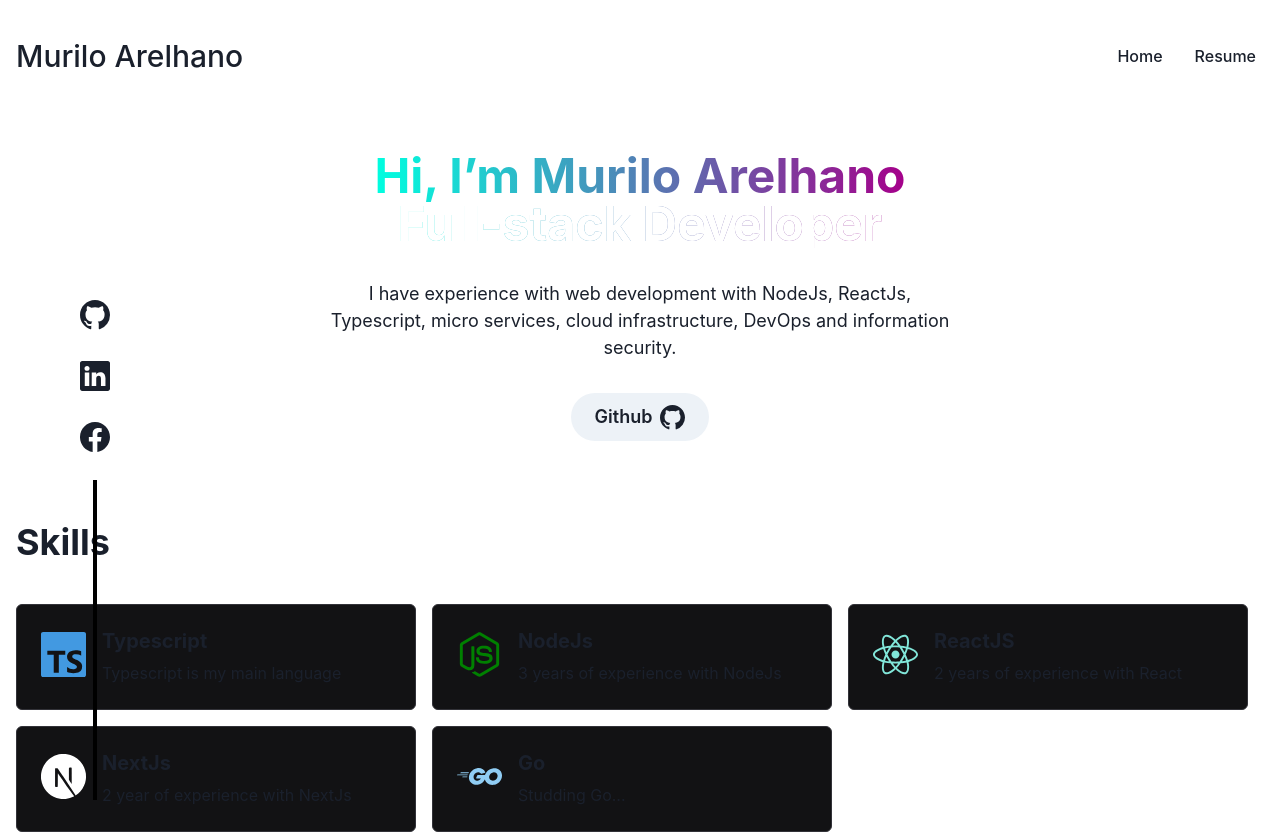
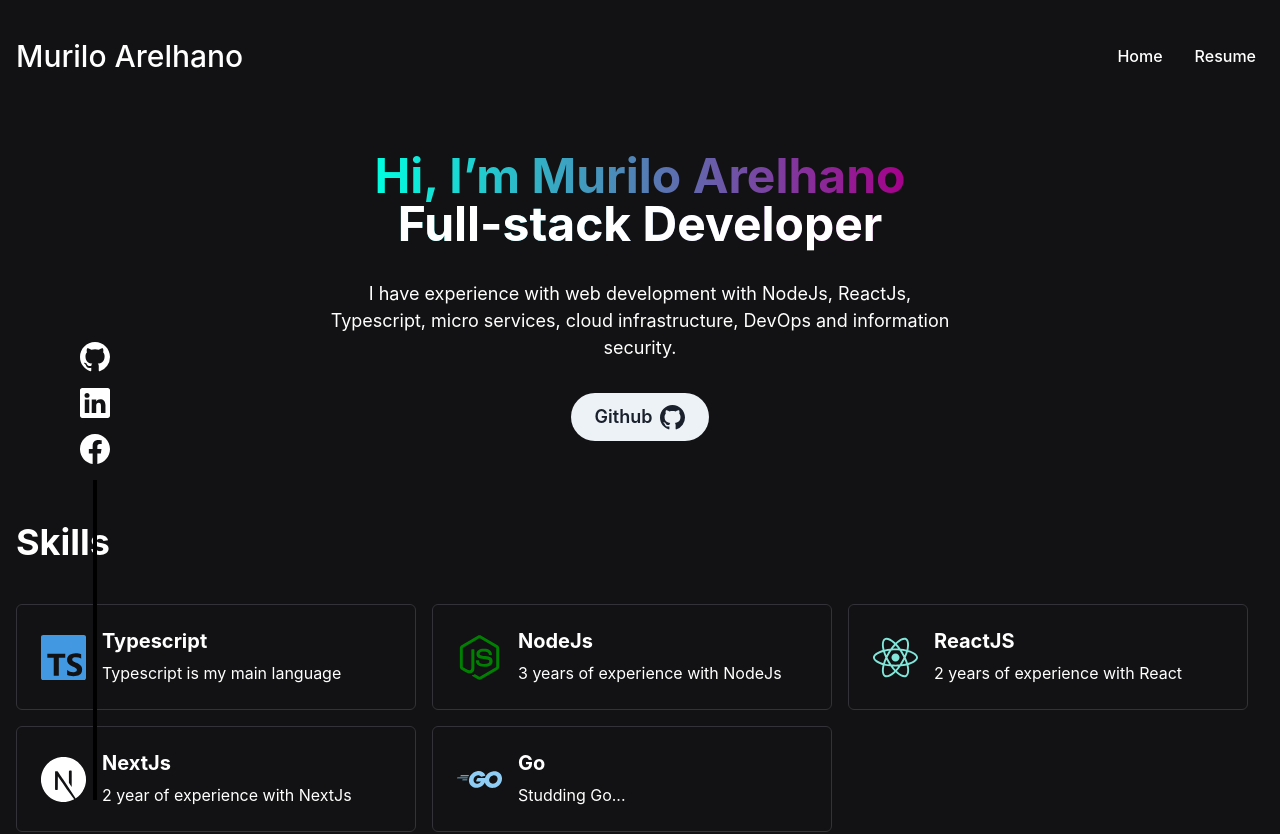
Before and after one commit to muriloarelhano/portfolio-old, a Next.js app: page / in a window 1280 px wide. Shown: the top 834 px of the page. Built offline with nearby package versions, Linux system fonts and the light colour scheme.

Commit message:
fix: bg color

```diff
--- a/pages/_app.tsx
+++ b/pages/_app.tsx
@@ -4,7 +4,7 @@
 
 function MyApp({ Component, pageProps }: AppProps) {
   return (
-  <ChakraProvider theme={theme}>
+    <ChakraProvider theme={theme}>
       <Component {...pageProps} />
     </ChakraProvider>
   );
--- a/pages/_document.tsx
+++ b/pages/_document.tsx
@@ -1,6 +1,4 @@
-import { ColorModeScript } from "@chakra-ui/react";
-import NextDocument, { Html, Head, Main, NextScript } from "next/document";
-import { theme } from "../styles/theme";
+import NextDocument, { Head, Html, Main, NextScript } from "next/document";
 
 export default class Document extends NextDocument {
   render() {
@@ -21,8 +19,6 @@
           <link rel="icon" href="/favicon.ico" />
         </Head>
         <body style={{ minHeight: "100vh" }}>
-          {/* 👇 Here's the script */}
-          <ColorModeScript initialColorMode={theme.config.initialColorMode} />
           <Main />
           <NextScript />
         </body>
--- a/src/components/Menu.tsx
+++ b/src/components/Menu.tsx
@@ -4,7 +4,8 @@
   HStack,
   IconButton,
   Link as ChakraLink,
-  Stack, useDisclosure
+  Stack,
+  useDisclosure,
 } from "@chakra-ui/react";
 import Link from "next/link";
 import React from "react";
--- a/styles/theme/index.ts
+++ b/styles/theme/index.ts
@@ -3,13 +3,13 @@
 
 export const theme = extendTheme({
   styles: {
-    ...GlobalStyle,
-    global: {
-      svg: { display: "inline" },
-      body: {
-        bg: "111113",
+    global: (props: any) => ({
+      ...GlobalStyle,
+      "html, body": {
+        bg: "#121214",
+        color: "white",
       },
-    },
+    }),
   },
   components: {
     ...ComponentThemes,
```
Also changed, not shown: package.json (+12 -12 lines), 1 other file (tests, documents, lock files or other folders).
